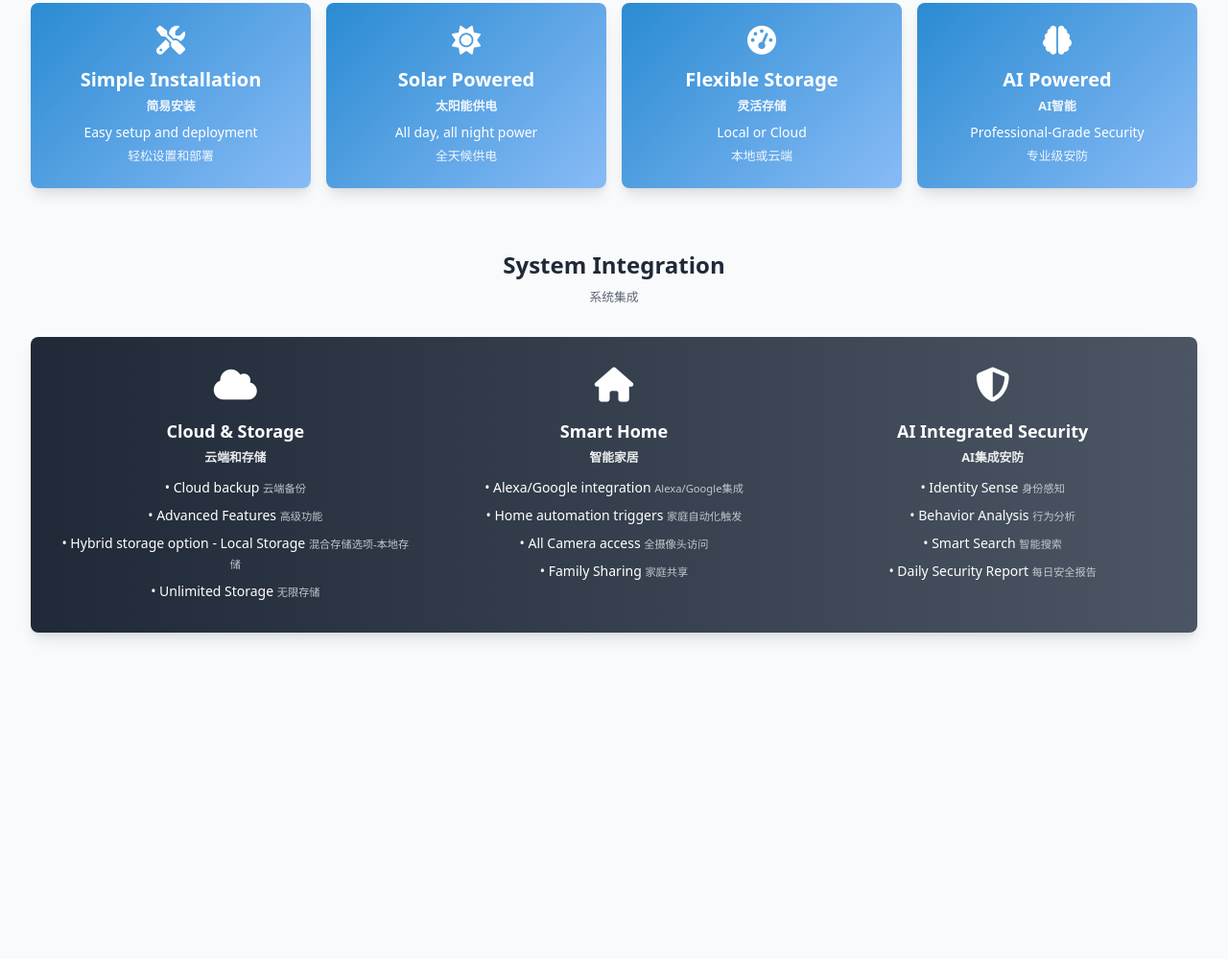
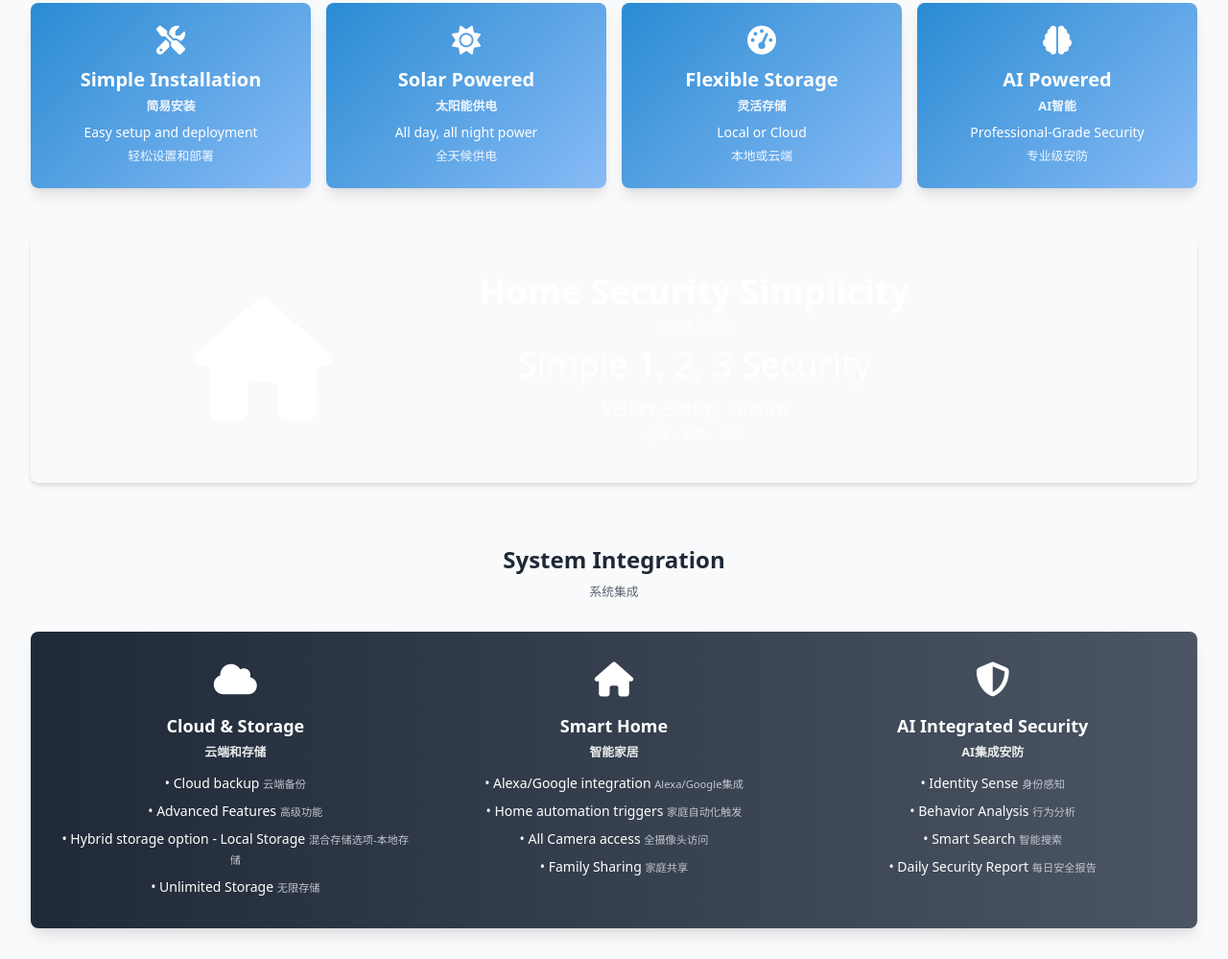
Before and after one commit to florkowskibrint-cmyk/aosu, a plain HTML site: page index.html in a window 1280 px wide. Shown: the part 1887-2886 px from the top of the page at 96% size. Before the commit the page ends 2578 px from the top, so only its background shows below. Drawn offline with nearby package versions, Linux system fonts and the light colour scheme.

Commit message:
Update index.html

```diff
--- a/index.html
+++ b/index.html
@@ -36,6 +36,9 @@
         }
         .priority-gradient-aosu {
             background: linear-gradient(135deg, #2A8BD2, #88bbf6);
+        }
+        .priority-gradient-aosu2 {
+            background: radial-gradient(ellipse,  #2A8BD2);
         }
         .feature-gradient {
             background: linear-gradient(135deg,  #93c5fd, #a5d8ff, #cfe8ff, #e6f3ff);
@@ -808,6 +811,7 @@
             <h2 class="text-2xl font-bold text-center mb-2 text-gray-800">aosu Core Abilities</h2>
             <div class="chinese-text text-center mb-8 text-gray-600">aosu核心能力</div>
             <div class="grid grid-cols-4 gap-4">
+
                 <div class="priority-gradient-aosu text-white rounded-lg p-6 text-center shadow-lg">
                     <i class="fas fa-tools text-3xl mb-3"></i>
                     <h3 class="font-bold text-xl">Simple Installation</h3>
@@ -836,6 +840,30 @@
                     <p class="text-sm mt-2">Professional-Grade Security</p>
                     <div class="chinese-text text-sm">专业级安防</div>
                 </div>
+            </div>
+        </div>
+    </div>
+
+
+                <!-- Final Branding - aosu Core -->
+                <div class="mx-auto rounded-lg p-0 shadow-md text-center overflow-hidden">
+                    <div class="priority-gradient-aosu2 text-white p-10 flex items-center space-x-6">
+                        <div class="flex-grow">
+                            <i class="fas fa-house text-9xl"></i>
+                        </div>
+                        <div class="flex-grow">
+                            <div class="flex ites-center justify-between">
+                                <div>
+                                    <h3 class="font-bold text-4xl">Home Security Simplicity</h3>
+                                    <div class="chinese-text text-sm">简单家居安防</div>
+                                     <p class="text-4xl mt-3">Simple 1, 2, 3 Security  </p>
+
+                                    <p class="text-xl mt-3">Select, Setup, Secure </p>
+                                    <div class="chinese-text textxl">选择、安装、守护</div>
+                                </div>
+                            </div>
+                        </div>
+                    </div>
             </div>
         </div>
 
@@ -867,6 +895,8 @@
                             <li>• Family Sharing <span class="chinese-text text-gray-300">家庭共享</span></li>
                         </ul>
                     </div>
+
+
 
                     <div class="text-center">
                         <i class="fas fa-shield-alt text-4xl mb-4"></i>
```
